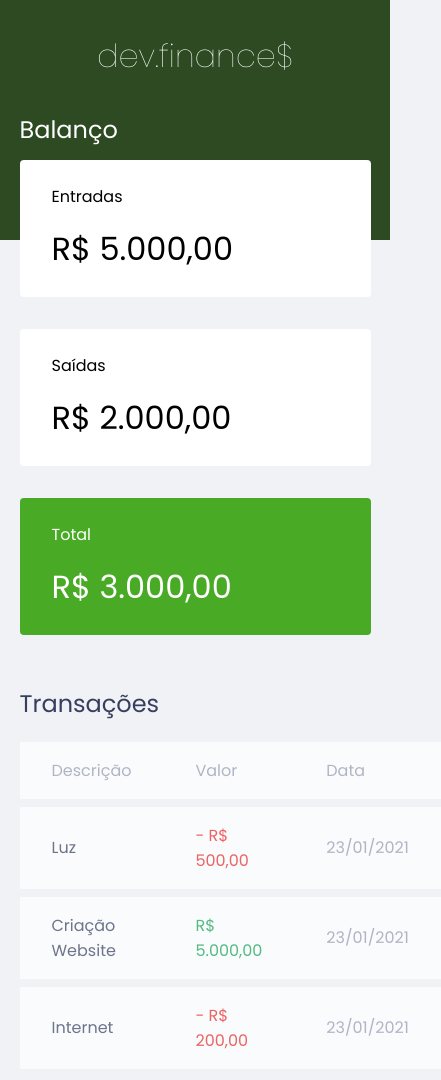
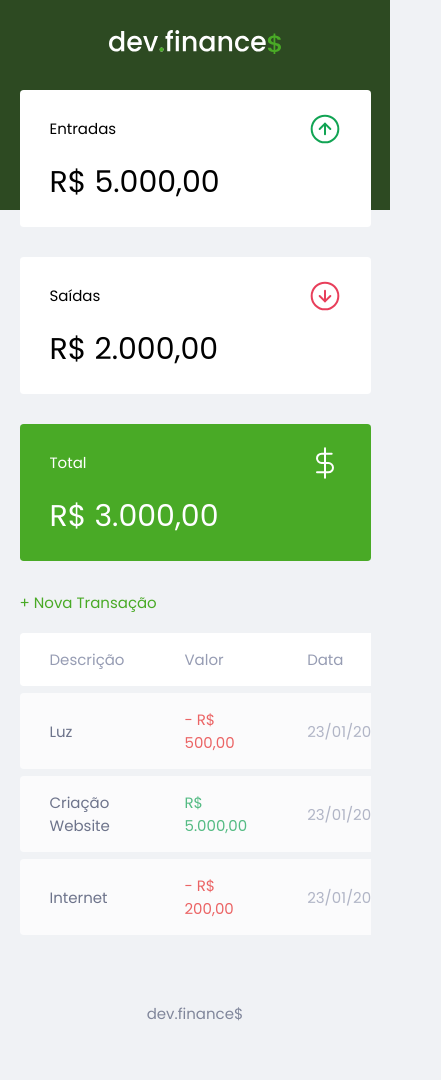
Before and after one commit to marcosvgmartins/rocketseat-discovery, a plain HTML site: page index.html in a window 390 px wide. Shown: the top 1080 px of the page, 441 px wide, since content can reach past the window. After the commit the page ends 1055 px from the top, so only its background shows below. Drawn offline with Linux system fonts and the light colour scheme.

Commit message:
implement changes from 1st part of class 2
- Responsiveness
- Images
- New layout for cards on large screens

```diff
--- a/css/style.css
+++ b/css/style.css
@@ -10,9 +10,26 @@
     box-sizing: border-box;
 }
 
+html {
+    font-size: 93.75%; /* 15px */
+}
+
 body {
     background: #f0f2f5;
     font-family: 'Poppins', sans-serif;
+}
+
+/* Trick to hide from the layout but keep the element visible to screen readers */
+.sr-only {
+    position: absolute;
+    width: 1px;
+    height: 1px;
+    margin: -1px;
+    padding: 0;
+    overflow: hidden;
+    clip: rect(0, 0, 0, 0);
+    white-space: nowrap;
+    border-width: 0;
 }
 
 .container {
@@ -27,6 +44,22 @@ h2 {
     color: var(--color-dark-blue);
 
     font-weight: normal;
+}
+
+/* ========================= Links & Buttons ========================= */
+a {
+    color: #49aa26;
+    text-decoration: none;
+}
+
+a:hover {
+    color: #3dd705
+}
+
+/* Elements that have at the same time the button and new classes */
+.button.new {
+    display: inline-block;
+    margin-bottom: .8rem;
 }
 
 /* ========================= Header ========================= */
@@ -64,6 +97,11 @@ header {
 .card h3 {
     font-weight: normal;
     font-size: 1rem;
+
+    /* To align the card title and its image */
+    display: flex;
+    align-items: center;
+    justify-content: space-between;
 }
 
 .card p {
@@ -80,6 +118,18 @@ header {
 }
 
 /* ========================= Transaction ========================= */
+
+#transaction {
+    /*
+     * Responsiveness:
+     *  overflow-x: auto makes the table scrollable without overflowing
+     *  display: block: (??)
+     */
+     width: 100%;
+     display: block;
+     overflow-x: auto;
+}
+
 #data-table {
     width: 100%;
     border-spacing: 0 0.5rem;
@@ -87,8 +137,13 @@ header {
 }
 
 table thead tr th:first-child,
-table tbody tr td:first-child t {
+table tbody tr td:first-child {
     border-radius: 0.25rem 0 0 0.25rem;
+}
+
+table thead tr th:last-child,
+table tbody tr td:last-child {
+    border-radius: 0 0.25rem 0.25rem 0;
 }
 
 table th {
@@ -134,3 +189,18 @@ footer {
 
     opacity: 0.6;
 }
+
+/* ========================= Responsiveness ========================= */
+
+@media (min-width: 800px) {
+    html {
+        font-size: 87.5%; /* 14px */
+    }
+
+    #balance {
+        display: grid;
+        grid-template-columns: 1fr 1fr 1fr; /* 1 fraction for each element */
+        /* grid-template-columns: 200px 1fr 1fr;    grid is very flexbile; the first element
+                                                    could be a fixed width or percentage */
+    }
+}
--- a/index.html
+++ b/index.html
@@ -17,55 +17,76 @@
 <body>
 
     <header>
-        <h1 id="logo">dev.finance$</h1>
+        <img src="assets/logo.svg" alt="Logo Dev Finance">
     </header>
 
     <main class="container">
         <section id="balance">
-            <h2>Balanço</h2>
+            <h2 class="sr-only">Balanço</h2>
 
             <div class="card">
-                <h3>Entradas</h3>
+                <h3>
+                    <span>Entradas</span>
+                    <img src="assets/income.svg" alt="Imagem de Entradas">
+                </h3>
                 <p>R$ 5.000,00</p>
             </div>
 
             <div class="card">
-                <h3>Saídas</h3>
+                <h3>
+                    <span>Saídas</span>
+                    <img src="assets/expense.svg" alt="Imagem de Saídas">
+                </h3>
                 <p>R$ 2.000,00</p>
             </div>
 
             <div class="card total">
-                <h3>Total</h3>
+                <h3>
+                    <span>Total</span>
+                    <img src="assets/total.svg" alt="Imagem de Total">
+                </h3>
                 <p>R$ 3.000,00</p>
             </div>
         </section>
 
         <section id="transaction">
-            <h2>Transações</h2>
+            <h2 class="sr-only">Transações</h2>
+
+            <a href="#" class="button new">+ Nova Transação</a>
 
             <table id="data-table">
-                <thread>
+                <thead>
                     <tr>
                         <th>Descrição</th>
                         <th>Valor</th>
                         <th>Data</th>
+                        <th></th>
                     </tr>
-                </thread>
+                </thead>
                 <tbody>
                     <tr>
                         <td class="description">Luz</td>
                         <td class="expense">- R$ 500,00</td>
                         <td class="date">23/01/2021</td>
+                        <td>
+                            <img src="assets/minus.svg" alt="Remover transação">
+                        </td>
                     </tr>
                     <tr>
                         <td class="description">Criação Website</td>
                         <td class="income">R$ 5.000,00</td>
                         <td class="date">23/01/2021</td>
+                        <td>
+                            <img src="assets/minus.svg" alt="Remover transação">
+                        </td>
                     </tr>
                     <tr>
                         <td class="description">Internet</td>
                         <td class="expense">- R$ 200,00</td>
                         <td class="date">23/01/2021</td>
+                        <td>
+                            <img src="assets/minus.svg" alt="Remover transação">
+                        </td>
                     </tr>
                 </tbody>
             </table>
```
Also changed, not shown: assets/expense.svg (added), assets/income.svg (added), assets/logo.svg (added), assets/minus.svg (added), assets/plus.svg (added), assets/total.svg (added).
